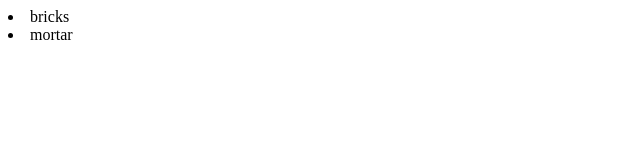
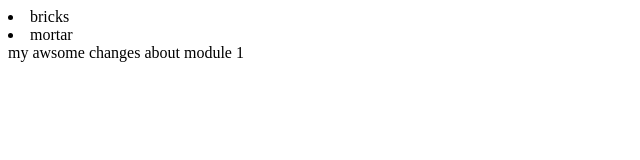
Before and after one commit to Labutes/newGitTest, a plain HTML site: page index.html in a window 1280 px wide. Shown: the whole page, without its empty margins (0-640 px from the left). Drawn offline with Linux system fonts and the light colour scheme.

Commit message:
added module 1

```diff
--- a/index.html
+++ b/index.html
@@ -4,5 +4,9 @@
         <li>bricks</li>
         <li>mortar</li>
     </div>
+
+    <module-one>
+            <div>my awsome changes about module 1</div>
+    </module-one>
 </body>
 </html>
```
